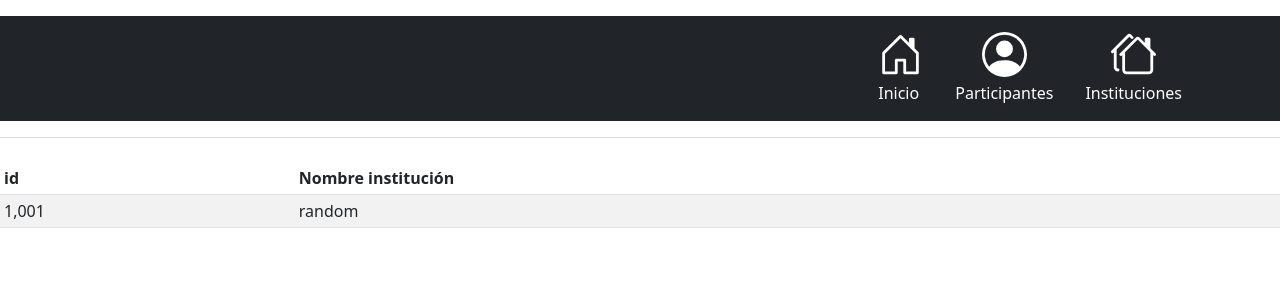
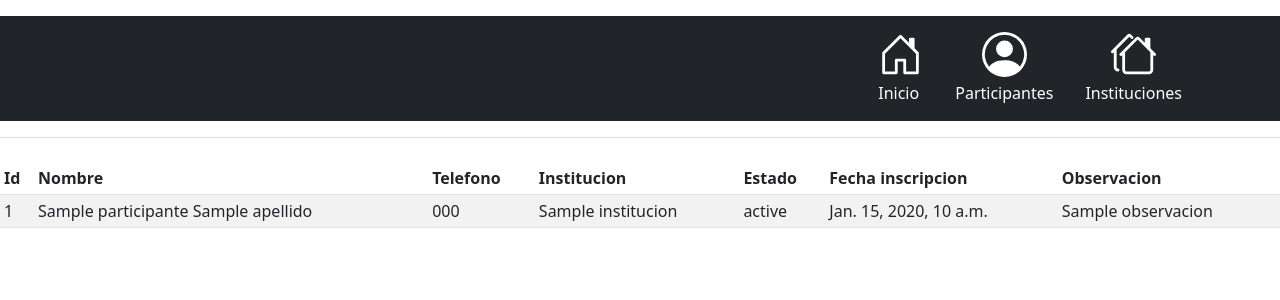
Before and after one commit to DarthSeveros/Django-taller-final, a Django app: template DJANGO_TALLER_FINAL/templates/participantes.html in a window 1280 px wide. Shown: the top 300 px of the page. Run offline with Django 4.2, Linux system fonts and the light colour scheme; the template is opened without the code that fills it: most values are stand-ins (such as "Sample title", 1, 10 or a date in 2020).

Commit message:
html participantes
str institucion

```diff
--- a/DJANGO_TALLER_FINAL/serialApp/models.py
+++ b/DJANGO_TALLER_FINAL/serialApp/models.py
@@ -13,6 +13,9 @@ class Institucion(models.Model):
     id = models.AutoField(primary_key=True)
     nombre = models.CharField(max_length=100)
 
+    def __str__(self):
+        return self.nombre
+
 class Participante(models.Model):
     id = models.AutoField(primary_key=True)
     nombre = models.CharField(max_length=100)
--- a/DJANGO_TALLER_FINAL/templates/instituciones.html
+++ b/DJANGO_TALLER_FINAL/templates/instituciones.html
@@ -26,7 +26,7 @@
         </div>
     {% endfor %}
 {% else %}
-Nose encuentra nada
+No se encuentran instituciones en el sistema
 {% endif %}
 
 
--- a/DJANGO_TALLER_FINAL/templates/participantes.html
+++ b/DJANGO_TALLER_FINAL/templates/participantes.html
@@ -1,27 +1,44 @@
 {% extends 'layout.html' %}
 
-{% block title %}Participantes{% endblock title %}
+{% block title %}participantes{% endblock title %}
 
 {% block body %}
 <body>
 {% include 'header.html' %}
 
+{% if participantes %}
+    {% for participante in participantes %}
         <div class="table-responsive">
             <table class="table table-striped table-sm">
             <thead>
                 <tr>
-          <th scope="col">id</th>
-          <th scope="col">Nombre institución</th>
+                    <th scope="col">Id</th>
+                    <th scope="col">Nombre</th>
+                    <th scope="col">Telefono</th>
+                    <th scope="col">Institucion</th>
+                    <th scope="col">Estado</th>
+                    <th scope="col">Fecha inscripcion</th>
+                    <th scope="col">Observacion</th>
                 </tr>
             </thead>
             <tbody>
                 <tr>
-          <td>1,001</td>
-          <td>random</td>
+                    <td>{{ participante.id }}</td>
+                    <td>{{ participante.nombre }} {{ participante.apellido }}</td>
+                    <td>{{ participante.telefono }}</td>
+                    <td>{{ participante.institucion }}</td>
+                    <td>{{ participante.estado }}</td>
+                    <td>{{ participante.fecha_inscripcion }}</td>
+                    <td>{{ participante.observacion }}</td>
                 </tr>
             </tbody>
             </table>
         </div>
+    {% endfor %}
+{% else %}
+No se encuentran participantes en el sistema
+{% endif %}
+
 
 </body>
 {% endblock body %}
```
Lines whose indentation alone changed are shown as unchanged.
